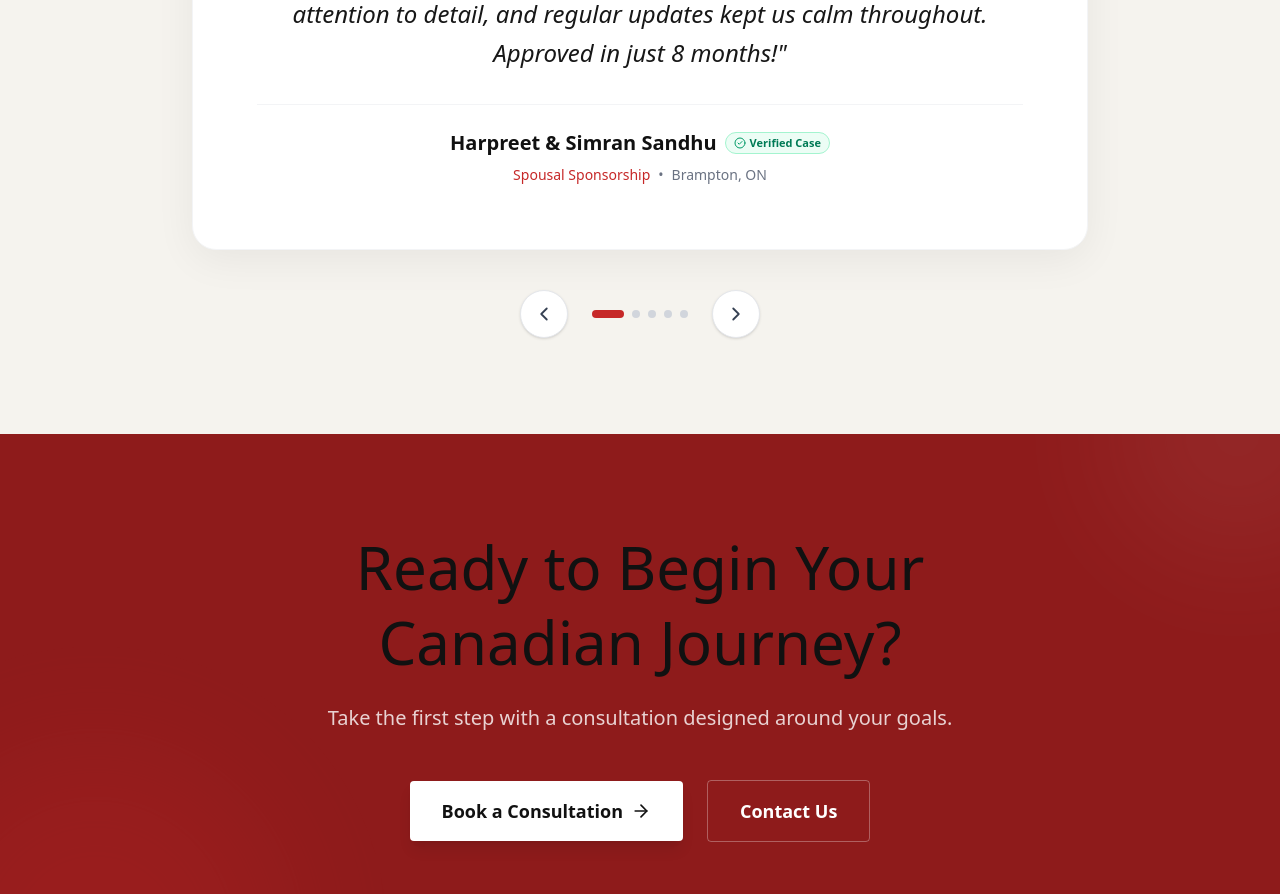
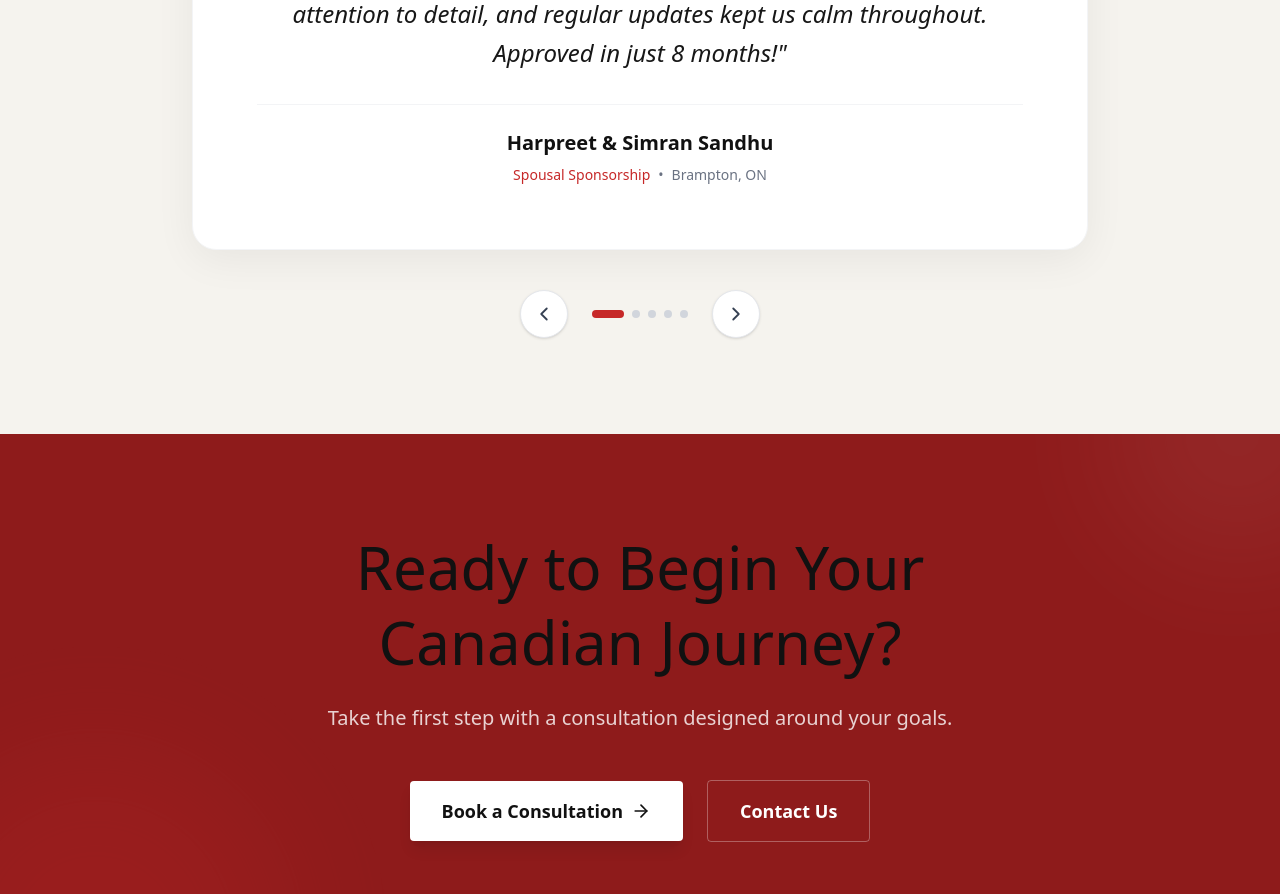
Before and after one commit to sherpa11/canadia_classic_immigration, a Next.js app: page / in a window 1280 px wide. Shown: the part 6780-7674 px from the top of the page. Built offline with nearby package versions, Linux system fonts and the light colour scheme; a web font is replaced by a local one.

Commit message:
Update Testimonials.tsx

```diff
--- a/src/components/home/Testimonials.tsx
+++ b/src/components/home/Testimonials.tsx
@@ -73,9 +73,6 @@ export default function Testimonials() {
                     <h4 className="font-heading font-bold text-lg sm:text-xl text-primary-black">
                       {current.name}
                     </h4>
-                    <span className="inline-flex items-center gap-1 text-[11px] font-semibold bg-emerald-50 text-emerald-700 px-2 py-0.5 rounded-full border border-emerald-200">
-                      <CheckCircle2 size={12} className="text-emerald-600" /> Verified Case
-                    </span>
                   </div>
 
                   <div className="flex flex-wrap items-center justify-center gap-2 text-xs sm:text-sm text-gray-500">
```
